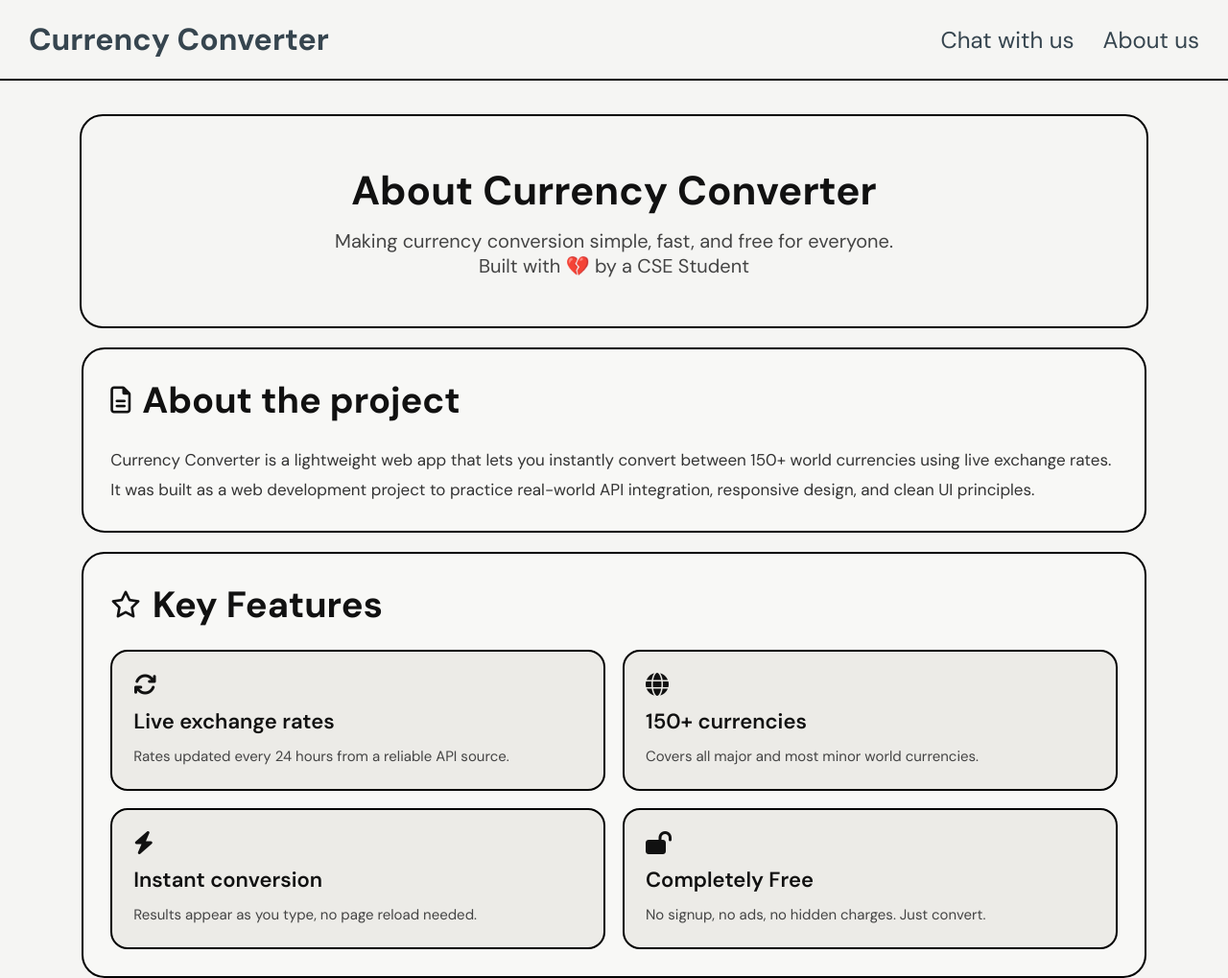
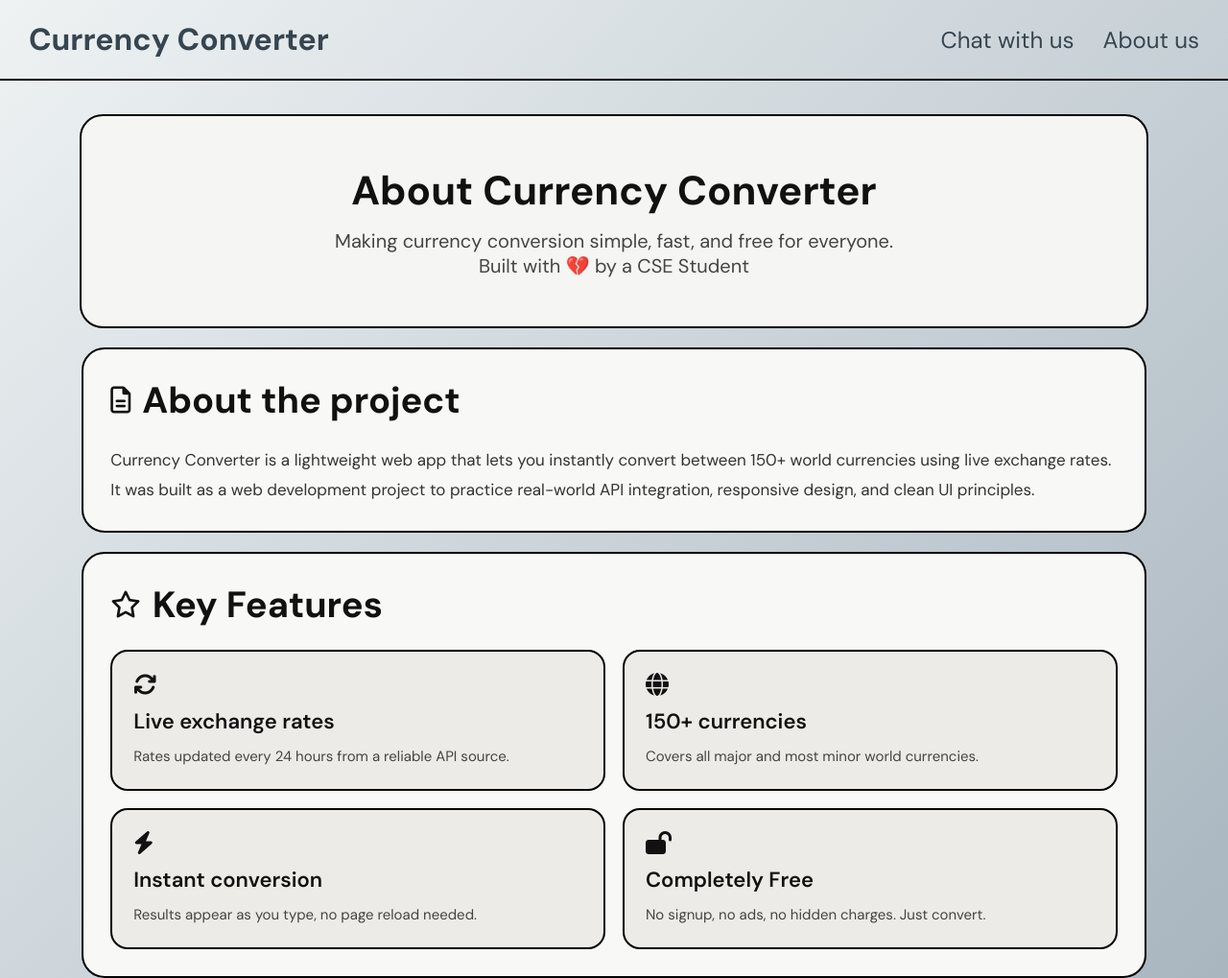
Before and after one commit to mananbdev/Currency-converter, a plain HTML site: page about.html in a window 1280 px wide. Shown: the top 1019 px of the page at 96% size. Drawn offline with Linux system fonts and the light colour scheme.

Commit message:
Added linear gradient to project

```diff
--- a/style.css
+++ b/style.css
@@ -356,6 +356,7 @@ body {
   border-radius: 24px;
   padding: 50px 30px;
   text-align: center;
+  background:#f5f5f3;
 }
 
 .hero-section2 h1 {
@@ -704,3 +705,7 @@ body {
 .exchange-to {
   font-size: x-large;
 }
+
+body {
+  background: linear-gradient(135deg, #eef2f3 0%, #8e9eab 100%);
+}
```
Also changed, not shown: images/currency.jpeg (deleted).
